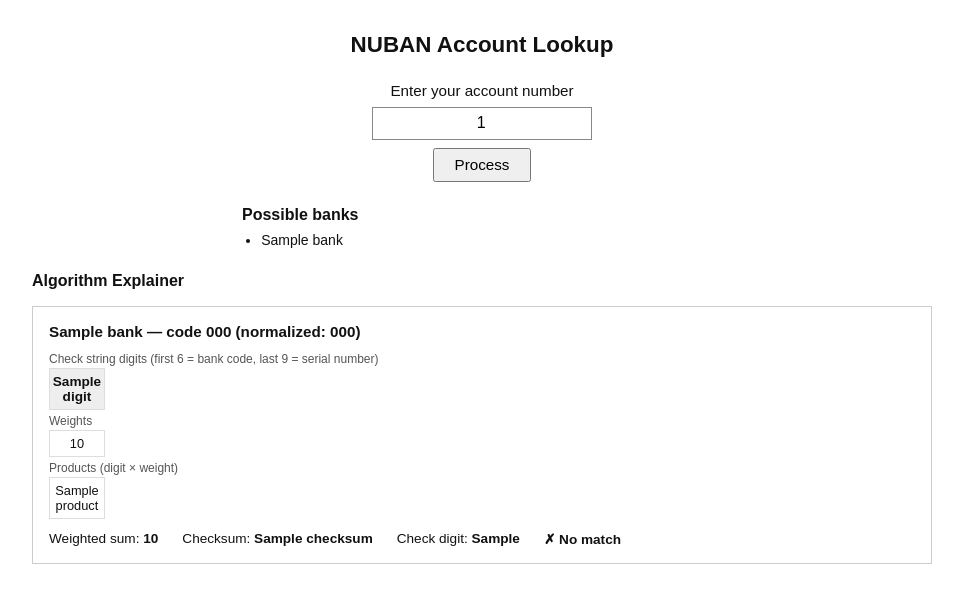
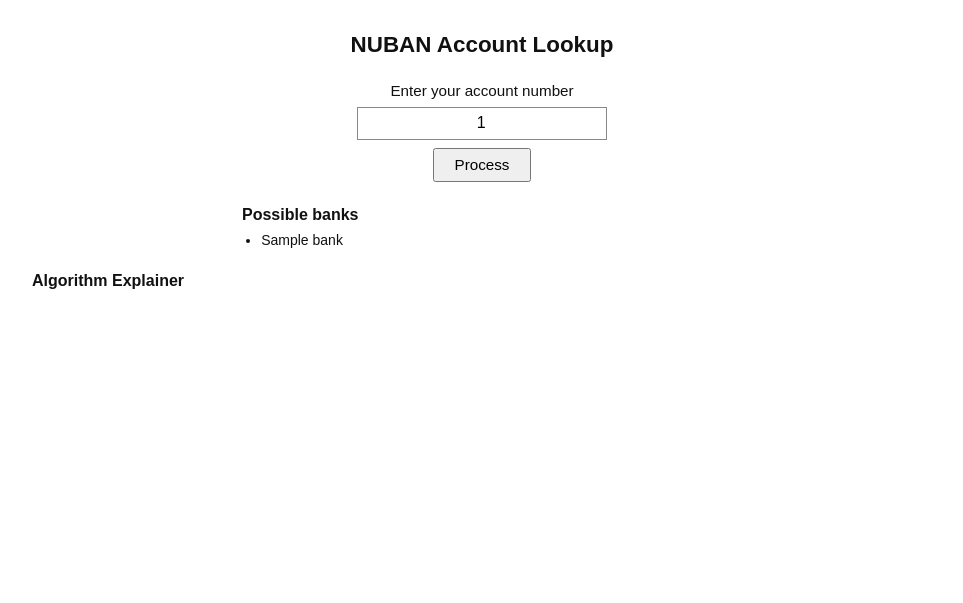
Before and after one commit to emmanuel-pogbe/Nigerian-Bank-Prediction, a Flask app: template frontend/templates/index.html in a window 1280 px wide. Shown: the top 603 px of the page, without its empty margins (158-1121 px from the left). Run offline with Flask 3, Linux system fonts and the light colour scheme; the template is opened without the code that fills it: most values are stand-ins (such as "Sample title", 1, 10 or a date in 2020).

Commit message:
Updated frontend table display - removed heuristically added banks from main algorithm explainer

```diff
--- a/frontend/app.py
+++ b/frontend/app.py
@@ -6,7 +6,7 @@ app = Flask(__name__)
 
 logger = logging.getLogger(__name__)
 
-# NUBAN checksum weights (15 positions)
+# Check ../demo/test_algorithm.py
 WEIGHTS = [3, 7, 3, 3, 7, 3, 3, 7, 3, 3, 7, 3, 3, 7, 3]
 
 
@@ -84,7 +84,7 @@ def build_explainer(bank_code: str, bank_name: str, account_number: str) -> dict
         "products": products,
         "weighted_sum": weighted_sum,
         "checksum": checksum,
-        "check_digit": check_digit,
+        "check_digit": int(check_digit),
         "match": True,
     }
 
@@ -103,19 +103,17 @@ def index():
     if request.method == "POST":
         account_number = request.form.get("account_number", "")
 
-        # Task 3.1: Input validation — length check first, then character check
         if len(account_number) != 10:
             error = "Account number must be exactly 10 digits."
         elif not account_number.isdigit():
             error = "Account number must contain digits only."
 
-        # Task 3.2: Call py_nuban and build explainer data when validation passes
         if error is None:
             try:
                 results = py_nuban.get_possible_banks(account_number)
             except Exception as exc:
                 logger.error("py_nuban.get_possible_banks raised an exception: %s", exc, exc_info=True)
-                error = "An error occurred while processing the account number. Please try again."
+                error = "An unkown error occurred while processing the account number. Please try again."
                 results = None
 
             if results is not None:
--- a/frontend/templates/index.html
+++ b/frontend/templates/index.html
@@ -23,8 +23,6 @@
             margin-bottom: 1.5rem;
             font-size: 1.4rem;
         }
-
-        /* ── Input form ── */
         .form-wrapper {
             display: flex;
             flex-direction: column;
@@ -37,7 +35,7 @@
         }
 
         .form-wrapper input[type="text"] {
-            width: 220px;
+            width: 250px;
             padding: 0.4rem 0.6rem;
             font-size: 1rem;
             border: 1px solid #888;
@@ -50,8 +48,6 @@
             font-size: 0.95rem;
             cursor: pointer;
         }
-
-        /* ── Error banner ── */
         .error-banner {
             margin: 1rem auto;
             max-width: 480px;
@@ -60,8 +56,6 @@
             background: #f8f8f8;
             text-align: center;
         }
-
-        /* ── Results list ── */
         .results-section {
             margin: 1.5rem auto;
             max-width: 480px;
@@ -79,15 +73,11 @@
         .results-section li {
             margin-bottom: 0.25rem;
         }
-
-        /* ── No-results message ── */
         .no-results {
             margin: 1.5rem auto;
             max-width: 480px;
             text-align: center;
         }
-
-        /* ── Explainer cards ── */
         .explainer-section {
             margin: 1.5rem auto;
             max-width: 900px;
@@ -108,8 +98,6 @@
             font-size: 0.95rem;
             margin-bottom: 0.75rem;
         }
-
-        /* Grid of 15 columns, one per digit */
         .digit-grid {
             display: grid;
             grid-template-columns: repeat(15, 1fr);
@@ -123,15 +111,11 @@
             font-size: 0.85rem;
             border: 1px solid #ddd;
         }
-
-        /* Row labels */
         .row-label {
             font-size: 0.75rem;
             color: #555;
             margin-bottom: 0.15rem;
         }
-
-        /* Digit boxes */
         .digit-box {
             font-weight: bold;
         }
@@ -152,8 +136,6 @@
         .product-cell {
             font-size: 0.8rem;
         }
-
-        /* Footer summary */
         .explainer-footer {
             margin-top: 0.75rem;
             font-size: 0.85rem;
@@ -191,15 +173,11 @@
             </div>
         </form>
     </div>
-
-    <!-- Task 5.1: Error banner -->
     {% if error %}
     <div class="error-banner" role="alert">
         {{ error }}
     </div>
     {% endif %}
-
-    <!-- Task 5.1: Results list -->
     {% if banks %}
     <div class="results-section">
         <h2>Possible banks</h2>
@@ -211,26 +189,22 @@
     </div>
     {% endif %}
 
-    <!-- Task 5.1: No-results message -->
     {% if no_results %}
     <div class="no-results">
         No matching banks were found for this account number.
     </div>
     {% endif %}
-
-    <!-- Task 5.2: Algorithm Explainer -->
     {% if banks %}
     <div class="explainer-section">
         <h2>Algorithm Explainer</h2>
 
         {% for bank in banks %}
+            {% if bank.checksum == bank.check_digit %}
                 <div class="explainer-card">
-            <h3>{{ bank.bank_name }} &mdash; code {{ bank.bank_code }} (normalized: {{ bank.normalized_code }})</h3>
+                    <h3>{{ bank.bank_name }} - code {{ bank.bank_code }} (normalized: {{ bank.normalized_code }})</h3>
 
                     <!-- Row label: digits -->
                     <div class="row-label">Check string digits (first 6 = bank code, last 9 = serial number)</div>
-
-            <!-- Row 1: digit boxes -->
                     <div class="digit-grid">
                         {% for digit in bank.digits %}
                         <div class="grid-cell digit-box {% if loop.index0 < 6 %}code-digit{% else %}serial-digit{% endif %}">
@@ -239,10 +213,7 @@
                         {% endfor %}
                     </div>
 
-            <!-- Row label: weights -->
-            <div class="row-label">Weights</div>
-
-            <!-- Row 2: weights -->
+                    <div class="row-label">Constant weights</div>
                     <div class="digit-grid">
                         {% for digit in bank.digits %}
                         <div class="grid-cell weight-cell">
@@ -251,10 +222,7 @@
                         {% endfor %}
                     </div>
 
-            <!-- Row label: products -->
                     <div class="row-label">Products (digit &times; weight)</div>
-
-            <!-- Row 3: products -->
                     <div class="digit-grid">
                         {% for digit in bank.digits %}
                         <div class="grid-cell product-cell">
@@ -263,16 +231,14 @@
                         {% endfor %}
                     </div>
 
-            <!-- Footer: sum, checksum, check digit, match -->
                     <div class="explainer-footer">
-                <span>Weighted sum: <strong>{{ bank.weighted_sum }}</strong></span>
-                <span>Checksum: <strong>{{ bank.checksum }}</strong></span>
-                <span>Check digit: <strong>{{ bank.check_digit }}</strong></span>
-                <span class="match-indicator">
-                    {% if bank.match %}&#10003; Match{% else %}&#10007; No match{% endif %}
-                </span>
+                        <span>Sum of the products: <strong>{{ bank.weighted_sum }}</strong></span>
+                        <span>Checksum: <strong>{{ bank.checksum }}</strong> -> [(10 - {{bank.weighted_sum}}%10)%10] </span>
+                        <span>Check digit(last digit of account number): <strong>{{ bank.check_digit }}</strong></span>
+                        <span class="match-indicator">Matches!</span>
                     </div>
                 </div>
+            {% endif %}
         {% endfor %}
     </div>
     {% endif %}
```
Lines whose indentation alone changed are shown as unchanged.
